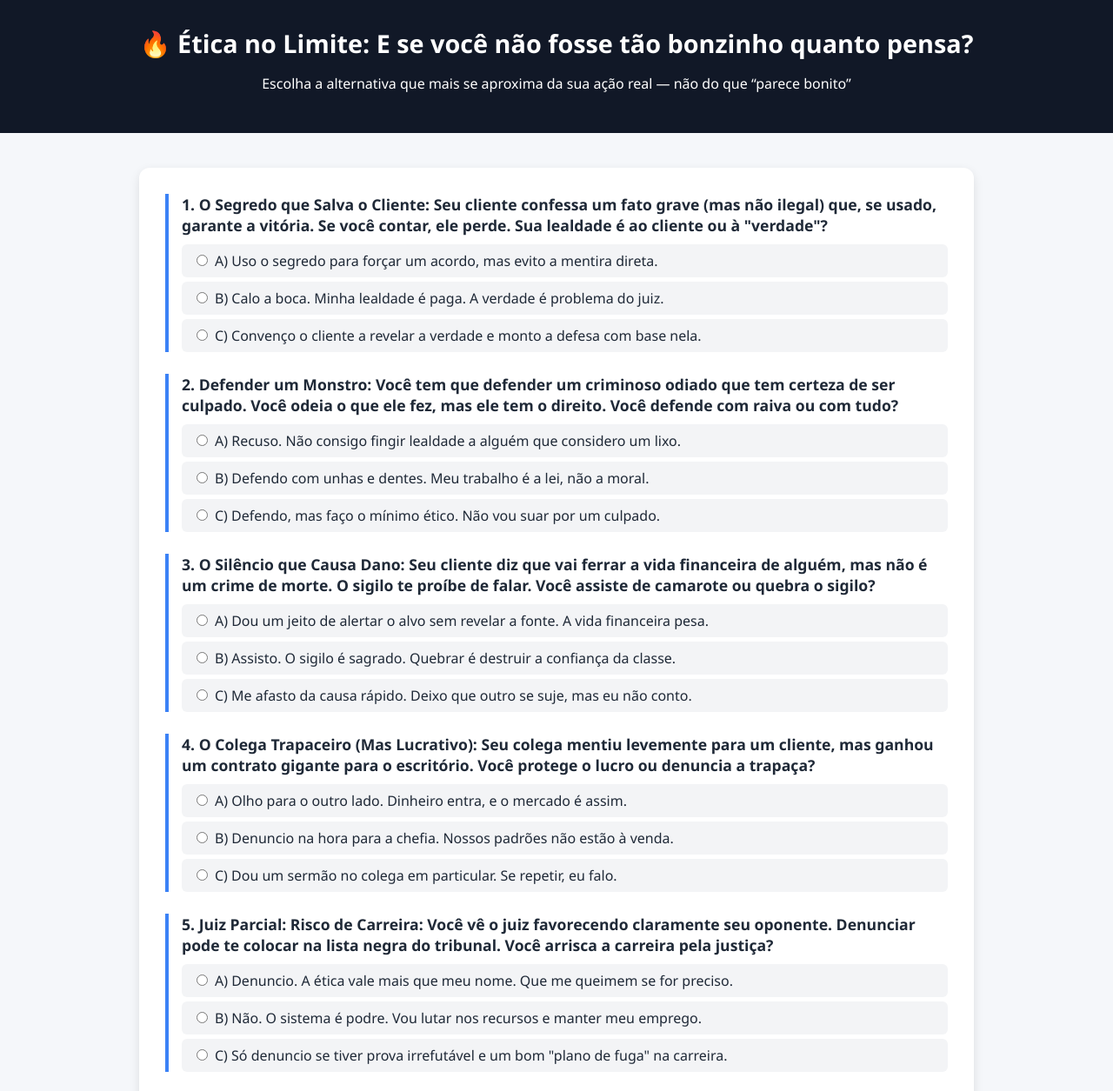
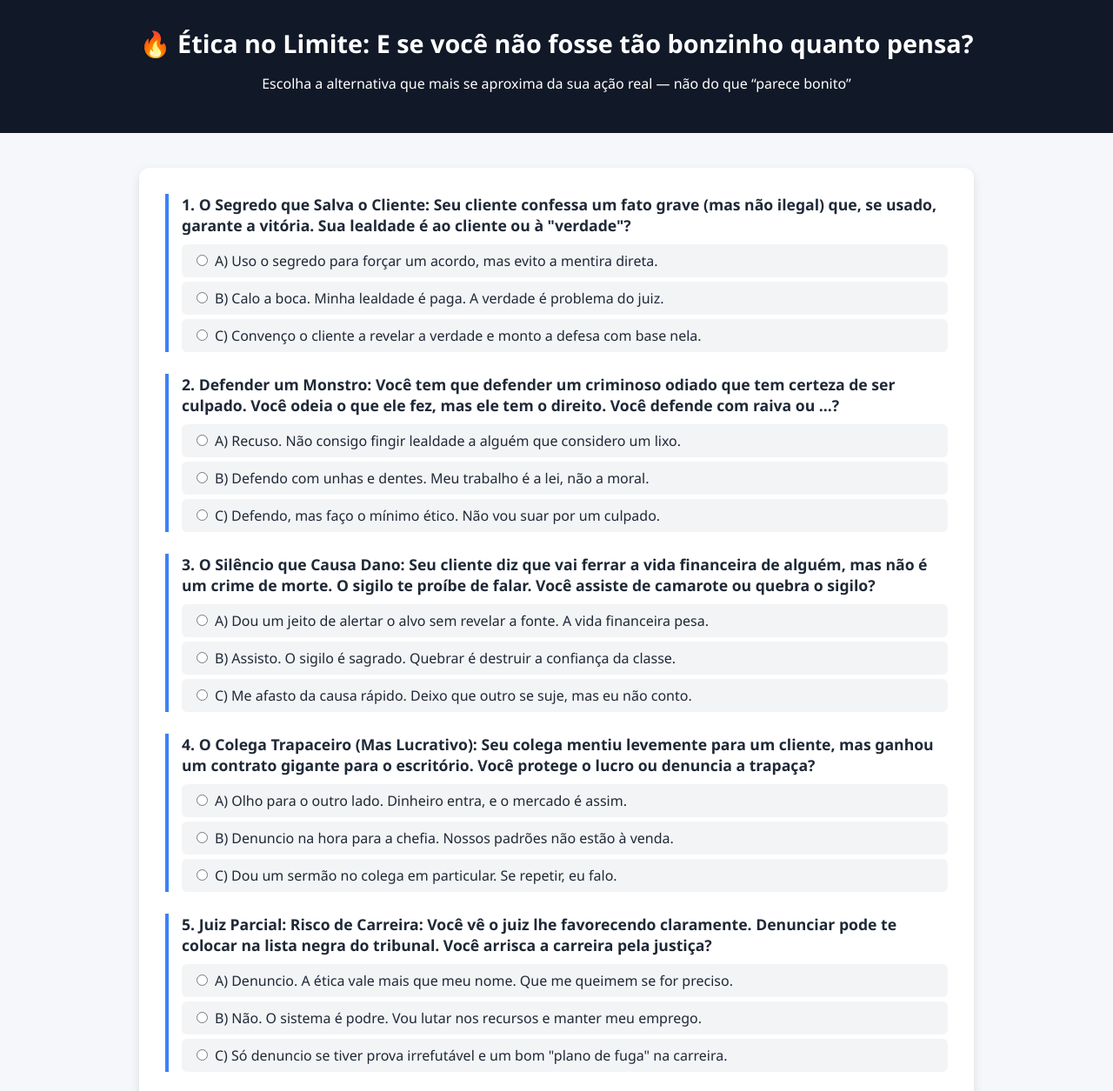
Before and after one commit to Mavrik09/fomul-rio-tica, a plain HTML site: page index.html in a window 1280 px wide. Shown: the top 1255 px of the page at 87% size. Drawn offline with Linux system fonts and the light colour scheme.

Commit message:
Update index.html

```diff
--- a/index.html
+++ b/index.html
@@ -34,14 +34,14 @@ button:hover { background:#2563eb; }
 <form id="quizForm">
 <!-- Perguntas completas (colar aqui as 15 perguntas exatas que você enviou) -->
 <div class="question">
-<h3>1. O Segredo que Salva o Cliente: Seu cliente confessa um fato grave (mas não ilegal) que, se usado, garante a vitória. Se você contar, ele perde. Sua lealdade é ao cliente ou à "verdade"?</h3>
+<h3>1. O Segredo que Salva o Cliente: Seu cliente confessa um fato grave (mas não ilegal) que, se usado, garante a vitória.  Sua lealdade é ao cliente ou à "verdade"?</h3>
 <label><input type="radio" name="q1" value="1">A) Uso o segredo para forçar um acordo, mas evito a mentira direta. </label>
 <label><input type="radio" name="q1" value="0">B) Calo a boca. Minha lealdade é paga. A verdade é problema do juiz. </label>
 <label><input type="radio" name="q1" value="2">C) Convenço o cliente a revelar a verdade e monto a defesa com base nela. </label>
 </div>
 
 <div class="question">
-<h3>2. Defender um Monstro: Você tem que defender um criminoso odiado que tem certeza de ser culpado. Você odeia o que ele fez, mas ele tem o direito. Você defende com raiva ou com tudo?</h3>
+<h3>2. Defender um Monstro: Você tem que defender um criminoso odiado que tem certeza de ser culpado. Você odeia o que ele fez, mas ele tem o direito. Você defende com raiva ou ...?</h3>
 <label><input type="radio" name="q2" value="0">A) Recuso. Não consigo fingir lealdade a alguém que considero um lixo. </label>
 <label><input type="radio" name="q2" value="2">B) Defendo com unhas e dentes. Meu trabalho é a lei, não a moral. </label>
 <label><input type="radio" name="q2" value="1">C) Defendo, mas faço o mínimo ético. Não vou suar por um culpado. </label>
@@ -62,7 +62,7 @@ button:hover { background:#2563eb; }
 </div>
 
 <div class="question">
-<h3>5. Juiz Parcial: Risco de Carreira: Você vê o juiz favorecendo claramente seu oponente. Denunciar pode te colocar na lista negra do tribunal. Você arrisca a carreira pela justiça?</h3>
+<h3>5. Juiz Parcial: Risco de Carreira: Você vê o juiz lhe favorecendo claramente. Denunciar pode te colocar na lista negra do tribunal. Você arrisca a carreira pela justiça?</h3>
 <label><input type="radio" name="q5" value="2">A) Denuncio. A ética vale mais que meu nome. Que me queimem se for preciso. </label>
 <label><input type="radio" name="q5" value="0">B) Não. O sistema é podre. Vou lutar nos recursos e manter meu emprego. </label>
 <label><input type="radio" name="q5" value="1">C) Só denuncio se tiver prova irrefutável e um bom "plano de fuga" na carreira. </label>
```
